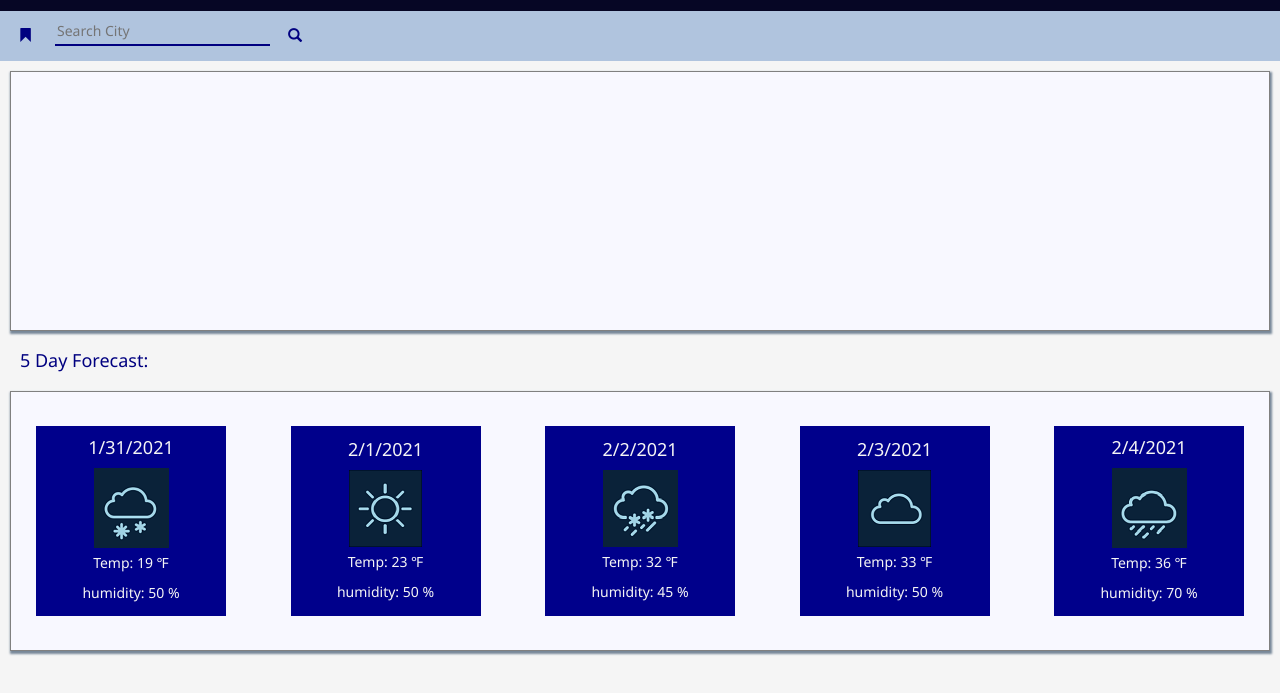
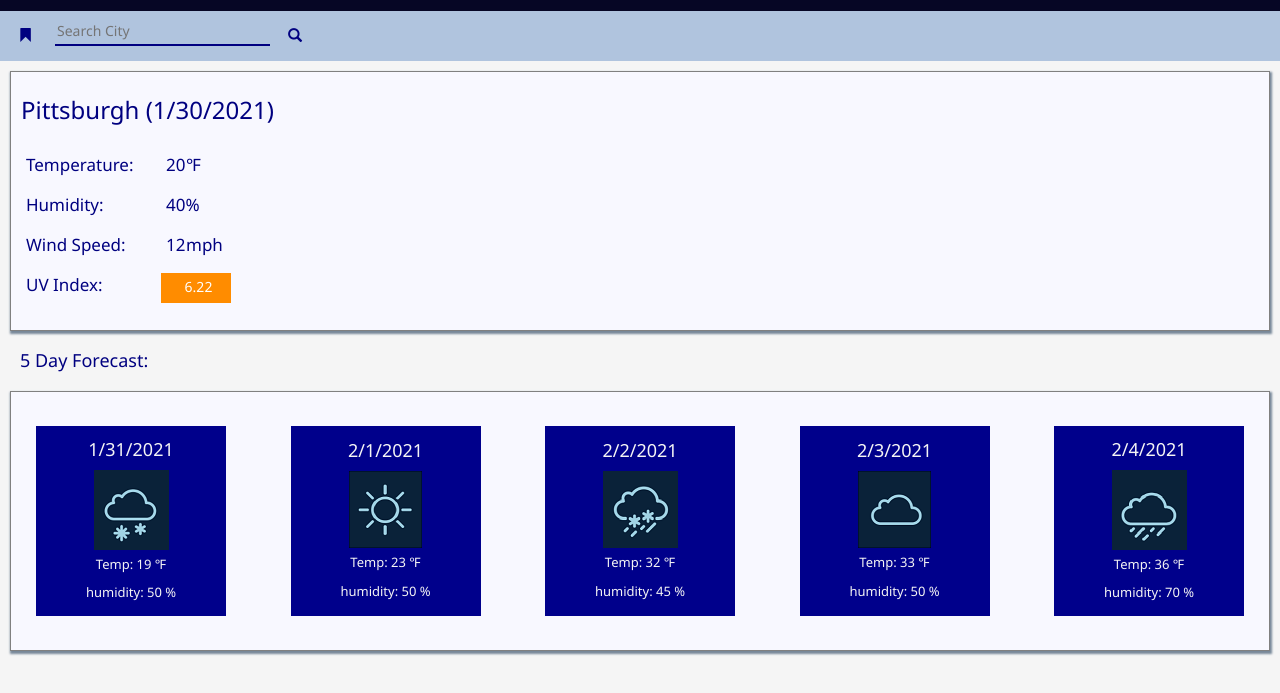
Before and after one commit to geotecdev/Weather-Dashboard-App, a plain HTML site: page index.html in a window 1280 px wide. Shown: the part 39-732 px from the top of the page. Drawn offline with nearby package versions, Linux system fonts and the light colour scheme.

Commit message:
current day forecast section layout and style

```diff
--- a/index.html
+++ b/index.html
@@ -30,12 +30,73 @@
         </button>
     </nav>
 
+
+
+
     <main class="container-fluid">
         <div class="row col-12">
-            <div class="sectionContainer">
+            <div class="sectionContainer titleSectionContainer">
+                <h3 id="todaySectionTitle">Pittsburgh (1/30/2021)</h3>
+                <br>
 
+                <div class="titleSectionRow">
+                    <p class="titleCaption">Temperature: </p>
+                    <span>
+                        <p class="titleCaption titleTag" id="tempCaption">
+                            20
+                        </p>
+                    </span>
+                    <span>
+                        <p class="titleCaption titleTag">
+                            &#8457
+                        </p>
+                    </span>
+                </div>
+
+                <div class="titleSectionRow">
+                    <p class="titleCaption">Humidity: </p>
+                    <span>
+                        <p class="titleCaption titleTag" id="humidityCaption">
+                            40%
+                        </p>
+                    </span>
+                </div>
+
+
+                <div class="titleSectionRow">
+                    <p class="titleCaption">Wind Speed: </p>
+                    <span>
+                        <p class="titleCaption titleTag" id="windSpeedCaption">
+                            12
+                        </p>
+                    </span>
+                    <span>
+                        <p class="titleCaption titleTag">
+                            mph
+                        </p>
+                    </span>
+                </div>
+
+                <div class="titleSectionRow">
+                    <p class="titleCaption">UV Index: </p>
+                    <span>
+                        <div class="uvIndexBlock titleTag" id="uvIndexCaption">
+                            6.22
+                        </div>
+                    </span>
+                </div>
+
+
+<!--
+                <h4 class="titleSectionRow">Humidity: <span><h4 id="humidityCaption">40%</h4></span></h4>
+                <h4 class="titleSectionRow">Wind Speed: <span><h4 id="humidityCaption">12</h4><span><h4 class="umLabel">mph</h4></span></h4>
+                <div class="titleSectionRow uvIndexContainer">
+                    <h4>UV Index: </h4>
+                    <figure class="uvIndexBlock">6.23</figure>
+                </div>  -->
             </div>
         </div>
+
         <h4 class="aboveSectionTitle">5 Day Forecast:</h4>
         <div class="row col-12">
             <div class="sectionContainer dayContainer">
--- a/styles/style.css
+++ b/styles/style.css
@@ -3,6 +3,7 @@
     width: 100%;
     background-color: whitesmoke;
     font-family:'Segoe UI', Tahoma, Geneva, Verdana, sans-serif;
+    color: navy;
 }
 
 .siteHeader {
@@ -93,6 +94,34 @@
     display: flex;
 }
 
+.titleSectionContainer {
+    text-indent: 5px;
+    flex-direction: column;
+}
+
+.todaySectionTitle {
+    padding-bottom: 15px;
+}
+
+
+.titleCaption {
+    font-size: 17px;
+    font-weight: 500;
+    width: 140px;
+    text-align: left;
+}
+
+.titleTag {
+    width: 20px;
+}
+
+.titleSectionRow {
+    margin-left: 5px;
+    height: 40px;
+    display: flex;
+    flex-direction: row;
+}
+
 .aboveSectionTitle {
     color: navy;
     text-indent: 5px;
@@ -136,6 +165,10 @@
     align-items: center;
 }
 
+.dayBlockCaption {
+    font-size: 13px;
+}
+
 #invisibleDayBlock {
     display: none;
     background-color: transparent;
@@ -143,7 +176,7 @@
 
 
 /* add invisible dayBlock to 'left justify' wrap row */
-@media screen and (max-width: 952px) {
+@media screen and (max-width: 972px) {
     #invisibleDayBlock {
         display: block;
     }
@@ -170,3 +203,19 @@
 .forecastIcon {
     padding-bottom: 5px;
 }
+
+.uvIndexContainer {
+    height: 50px;
+    display: flex;
+    flex: 1;
+    flex-direction: row;
+}
+
+.uvIndexBlock {
+    height: 30px;
+    width: 70px;
+    color: white;
+    background-color: darkorange;
+    text-align: center;
+    padding-top: 4px;
+}
```
